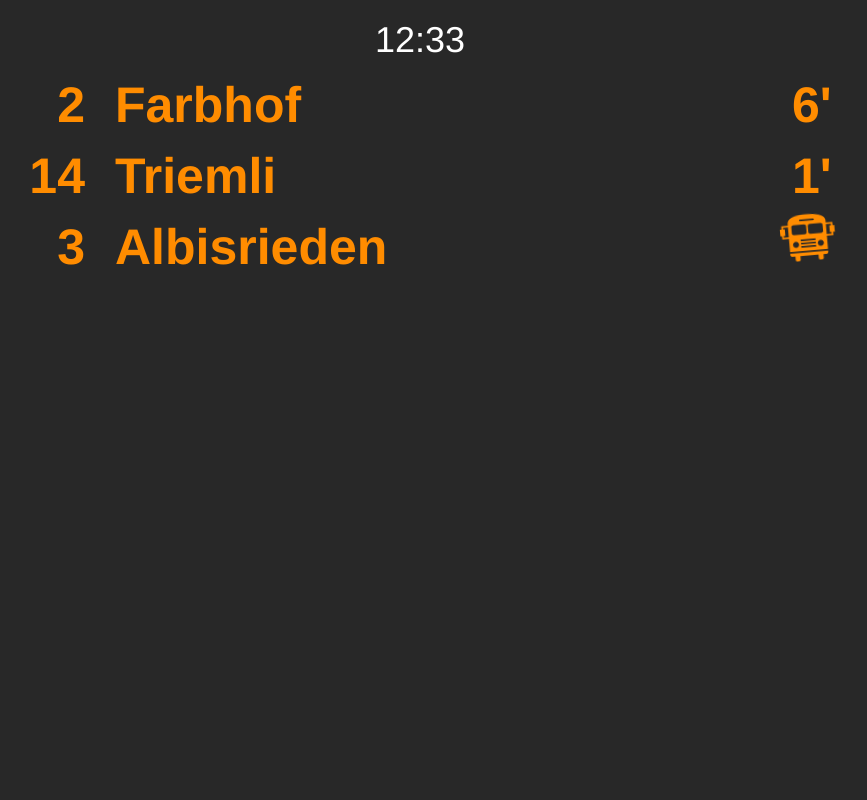
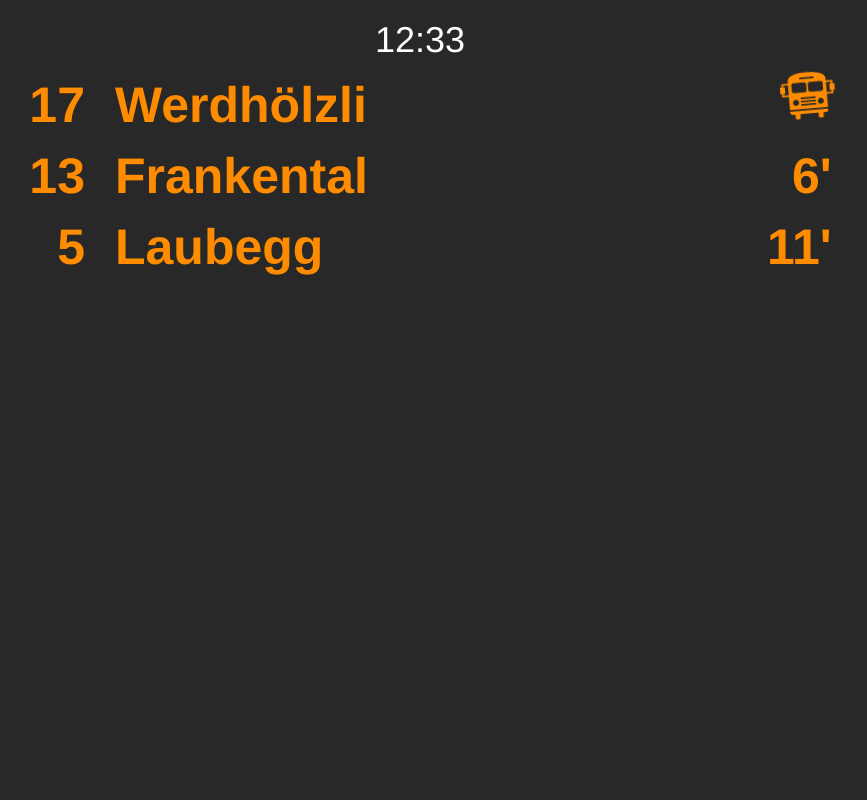
Before and after one commit to dfernandesnamics/Abfahrt-Display, a PHP site: page / in a window 1280 px wide. Shown: the whole page, without its empty margins (220-1087 px from the left). Run offline with PHP 8.4, Linux system fonts and the light colour scheme; some web fonts are replaced.

Commit message:
array function funktioniert --> zusammen Arbeit mit der wartezeit Funktion noch dran, wenn das funktioniert dan ist 1.8 fertig

```diff
--- a/index.php
+++ b/index.php
@@ -40,8 +40,7 @@
 			$url = null;
 			if ($reload == 'true') {
 				$url = ".";
-			}
-			elseif (!isset($reload)) {
+			} elseif (!isset($reload)) {
 				$url = "?autoreload=true";
 			}
 			echo $url;
@@ -56,33 +55,70 @@
 		</div>
 
 
+	</div>
+	<?php
+	$GLOBALS['format'] = "<div class='row'><div class='tramnr col-xs-offset-2 col-xs-1'>" . '%s' . "</div>" .
+		"<div class='endhaltestelle col-xs-6'>" . '%s' . "</div>" .
+		"<div class='wartezeit col-xs-pull-2 col-xs-3 '>" . '%d\'' . "</div></div>";
 
-	</div>
-	<div class="row">
-		<?php
-		$GLOBALS['format'] = "<div class='tramnr col-xs-offset-2 col-xs-1'>" . '%s' . "</div>" .
+	$GLOBALS['busankunftformat'] = "<div class='row'><div class='tramnr col-xs-offset-2 col-xs-1'>" . '%s' . "</div>" .
 		"<div class='endhaltestelle col-xs-6'>" . '%s' . "</div>" .
-			"<div class='wartezeit col-xs-pull-2 col-xs-3 '>" . '%d\'' . "</div>";
+		"<div class='wartezeit col-xs-pull-2 col-xs-3'><div class='bus-parent'><div class='icon-bus3'></div></div></div></div>";
 
-		$GLOBALS['busankunftformat'] = "<div class='tramnr col-xs-offset-2 col-xs-1'>" . '%s' . "</div>" .
-			"<div class='endhaltestelle col-xs-6'>" . '%s' . "</div>" .
-			"<div class='wartezeit col-xs-pull-2 col-xs-3'><div class='bus-parent'><div class='icon-bus3'></div></div></div>";
 
 	class Haltestelle
 	{
+		function wartezeitVorbereitung($tramnr, $wartezeit)
+		{
+			$arr = [
+				17
+				=>
+					[
+
+						"1204", "1211", "1218", "1225", "1232", "1239", "1246", "1253",
+						"1300", "1307", "1314", "1321", "1328", "1335", "1342", "1349", "1356",
+						"1403", "1410", "1417", "1424", "1431", "1438", "1445", "1452", "1459",
+					],
+				5
+				=>
+					[
+
+						"2206", "2213", "2220", "2227", "2234", "2241", "2248", "2255",
+						"2302", "2309", "2316", "2323", "2330", "2337", "2344", "2351", "2358"
+					],
+				13
+				=>
+					[
+						"1602", "1609", "1616", "1623", "1630", "1637", "1644", "1651", "1658",
+						"1705", "1712", "1719", "1726", "1733", "1740", "1747", "1754",
+						"1801", "1808", "1815", "1822", "1829", "1836", "1843", "1850", "1857",
+
+					],
+			];
+			for ($i = 0; $i < 100; $i++) {
+				strtotime($arr[13][$i]);
+				if ($GLOBALS['timestamp'] % $arr[13][0] <= $wartezeit) {
+					$this->wartezeitBerechnung($tramnr, $wartezeit);
+				}
+			}
+			echo $GLOBALS['timestamp'] % $arr[13][0];
+
+		}
 
 		function wartezeitBerechnung($tramnr, $warteminuten)
 		{
 			$difference = $GLOBALS['timestamp'] % ($warteminuten * 60);
 			$wartesekunden = ($warteminuten * 60) - $difference;
+
+			$arr = [];
 			$this->printdauer($wartesekunden, $tramnr);
 
 		}
 
 		function printdauer($wartezeitankunft, $tramnr)
 		{
-				$endhaltestellen = [2 => "Farbhof", 14 => "Triemli", 3 => "Albisrieden"];
-				if ($wartezeitankunft < 59) {
+			$endhaltestellen = [17 => "Werdhölzli", 13 => "Frankental", 5 => "Laubegg"];
+			if ($wartezeitankunft < 30) {
 				echo sprintf($GLOBALS['busankunftformat'], $tramnr, $endhaltestellen[$tramnr], $wartezeitankunft);
 			} else {
 
@@ -94,22 +130,11 @@
 
 
 	$haltestelle = new Haltestelle;
+
+	$haltestelle->wartezeitBerechnung(17, 7);
+	$haltestelle->wartezeitBerechnung(13, 10);
+	$haltestelle->wartezeitBerechnung(5, 15);
 	?>
-		<?php
-		$haltestelle->wartezeitBerechnung(2, 10);
-		?>
-	</div>
-	<div class="row">
-
-		<?php
-		$haltestelle->wartezeitBerechnung(14, 5);
-		?>
-	</div>
-	<div class="row">
-		<?php
-		$haltestelle->wartezeitBerechnung(3, 1);
-		?>
-	</div>
 </div>
 </body>
 </html>
```
Lines whose indentation alone changed are shown as unchanged.
